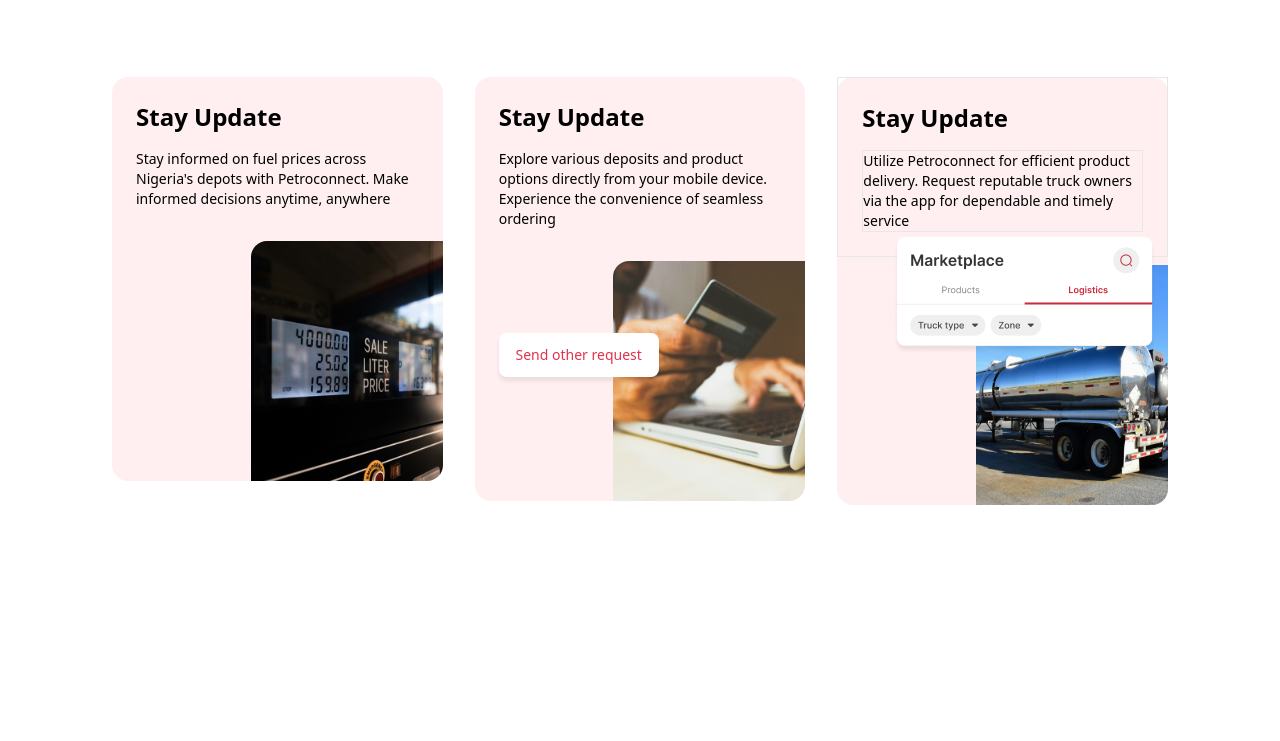
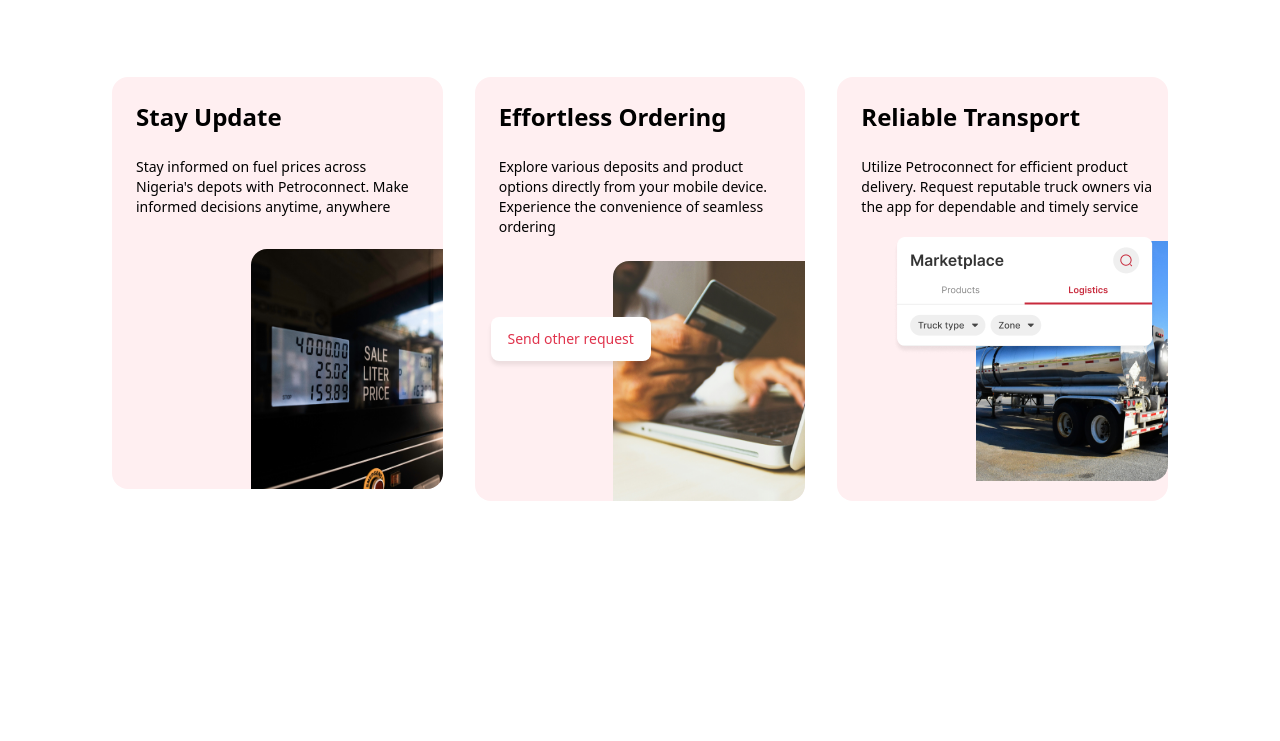
Before and after one commit to kwawbaidoo/petrolpaditailwind, a website: page index.html in a window 1280 px wide. Shown: the part 1239-1980 px from the top of the page. Drawn offline with Linux system fonts and the light colour scheme.

Commit message:
Worked on different screens view

```diff
--- a/index.html
+++ b/index.html
@@ -56,7 +56,7 @@
 
         <div class="grid md:grid-cols-3 gap-8">
           <div class="bg-padicream rounded-2xl h-fit">
-            <div class="flex flex-col gap-4 p-6">
+            <div class="flex flex-col gap-6 p-6">
               <h2 class="font-inter font-bold text-2xl">Stay Update</h2>
               <span class="font-inter font-normal text-sm max-w-72 md:max-w-72"
                 >Stay informed on fuel prices across Nigeria's depots with
@@ -69,43 +69,43 @@
               alt=""
             />
           </div>
-          <div class="bg-padicream rounded-2xl h-fit relative">
-            <div class="flex flex-col gap-4 p-6">
-              <h2 class="font-inter font-bold text-2xl">Stay Update</h2>
-              <span class="font-inter font-normal text-sm max-w-72 md:max-w-72"
+          <div class="bg-padicream rounded-2xl gap-10 pt-6  max-w-md w-full h-fit relative">
+            <div class="flex flex-col gap-6">
+              <h2 class="font-inter font-bold text-2xl pl-6">Effortless Ordering</h2>
+              <span class="font-inter font-normal pl-6 text-sm max-w-72 md:max-w-80 "
                 >Explore various deposits and product options directly from your
                 mobile device. Experience the convenience of seamless
                 ordering</span
               >
             </div>
             <img
-              class="w-56 h-80 md:w-48 md:h-60 rounded-tl-2xl rounded-br-2xl float-right mt-2"
+              class="w-56 h-80 md:w-48 md:h-60 rounded-tl-2xl rounded-br-2xl float-right mt-6"
               src="./assets/Rectanglerefill.png"
               alt=""
             />
 
             <div
-              class="w-40 h-11 bg-white rounded-lg text-padiRed absolute top-64 left-6 text-center flex justify-center font-inter font-medium text-sm shadow-reqshadow"
+              class="w-40 h-11 bg-white rounded-lg text-padiRed absolute top-60 left-4 text-center flex justify-center font-inter font-medium text-sm shadow-reqshadow"
             >
               <button>Send other request</button>
             </div>
           </div>
-          <div class="bg-padicream rounded-2xl gap-6 w-auto h-auto relative">
-            <div class="flex flex-col gap-4 p-6 border ">
-              <h2 class="font-inter font-bold text-2xl ">Stay Update</h2>
-              <span class="font-inter font-normal text-sm max-w-72 md:max-w-2xl border"
+          <div class="bg-padicream rounded-2xl gap-10 pt-6  max-w-md  w-full h-auto relative">
+            <div class="flex flex-col gap-6  ">
+              <h2 class="font-inter font-bold text-2xl pl-6 ">Reliable Transport</h2>
+              <span class="font-inter font-normal pl-6 pr-1 text-sm max-w-72 md:max-w-80 "
                 >Utilize Petroconnect for efficient product delivery. Request
                 reputable truck owners via the app for dependable and timely
                 service</span
               >
             </div>
             <img
-              class="w-56 h-80 md:w-48 md:h-60 rounded-tl-2xl rounded-br-2xl float-right flo mt-2"
+              class="w-56 h-80 md:w-48 md:h-60 rounded-tl-2xl rounded-br-2xl float-right mt-6"
               src="./assets/RectangleFuel.png"
               alt=""
             />
             <img
-              class="absolute top-40 left-16 md:left-14"
+              class="absolute top-44 left-16 md:top-40  md:left-14"
               src="./assets/Frame11.png"
               alt=""
             />
@@ -114,12 +114,12 @@
       </section>
 
       <section
-        class="md:px-36 md:py-28 hidden md:flex items-center justify-center"
+        class="md:px-20 md:py-28 hidden md:flex "
       >
         <div
           class="h-96 w-full bg-padiRed rounded-2xl border border-red-500 p-14 flex items-center justify-between"
         >
-          <div class="w-fulls flex gap-6 flex-col">
+          <div class="w-full flex gap-6 flex-col">
             <div class="flex flex-col gap-6">
               <h3
                 class="md:font-inter md:font-semibold md:text-3xl md:text-white"
@@ -145,8 +145,10 @@
           </div>
         </div>
       </section>
+
+
       <section
-        class="px-6 py-28 md:px-16 md:py-28 flex flex-col items-center gap-12"
+        class="px-6 py-28 md:px-52 md:py-16 flex flex-col gap-12 border"
       >
         <div class="flex gap-6 flex-col h-28 items-center justify-center">
           <h3 class="font-inter font-bold text-3xl text-center md:text-5xl">
@@ -157,9 +159,9 @@
           >
         </div>
 
-        <div class="flex flex-col gap-7">
+        <div class="flex flex-col gap-7 ">
           <div
-            class="flex border-2 border-padiRed rounded-xl md:rounded-2xl md:px-8 md:py-10 p-4 gap-2 shadow-faqshadow"
+            class="flex border-2 w-full md:w-full border-padiRed rounded-xl md:rounded-2xl md:px-8 md:py-10 p-4 gap-2 shadow-faqshadow"
           >
             <div class="flex flex-col gap-2">
               <div class="flex justify-between items-center">
@@ -167,13 +169,13 @@
                   A question that users might ask/have
                 </h3>
                 <span
-                  class="w-11 h-10 bg-padiRed rounded-full flex items-center justify-center"
+                  class="w-12 h-12 bg-padiRed rounded-full flex items-center justify-center"
                 >
                   <img src="./assets/arrowdown.png" alt="" />
                 </span>
               </div>
               <span
-                class="font-inter font-normal text-left text-base md:text-lg md:mr-36"
+                class="font-inter font-normal text-left text-base md:text-lg md:mr-10 "
                 >Lorem ipsum dolor sit amet, consectetur adipiscing elit, sed do
                 eiusmod tempor incididunt ut labore et dolore magna aliqua. Ut
                 enim ad minim veniam, quis nostrud exercitation ullamco laboris
@@ -187,9 +189,9 @@
                 A question that users might ask/have
               </h3>
               <span
-                class="w-12 h-12 bg-white rounded-full flex items-center justify-center shadow-faqminoshadow"
+                class="w-12 h-12  bg-white rounded-full flex items-center justify-center shadow-faqminoshadow"
               >
-                <img src="./assets/arrowright.png" alt="" />
+                <img class="" src="./assets/arrowright.png" alt="" />
               </span>
             </div>
           </div>
```
Also changed, not shown: output.css.
